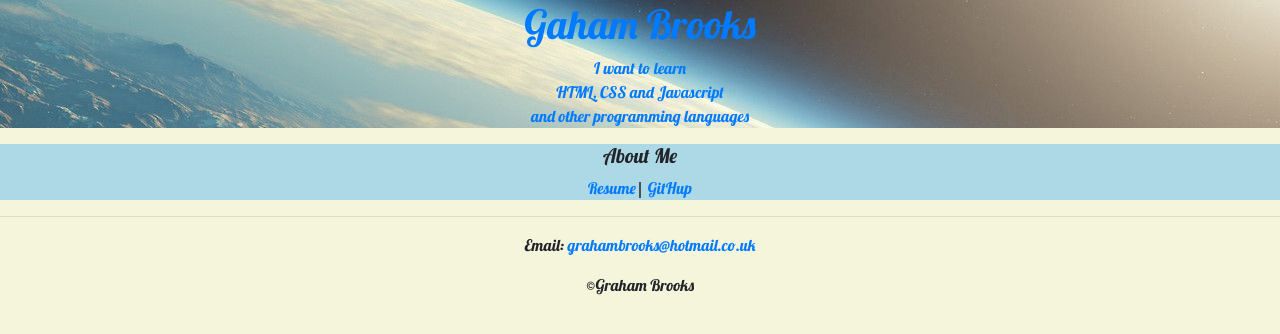
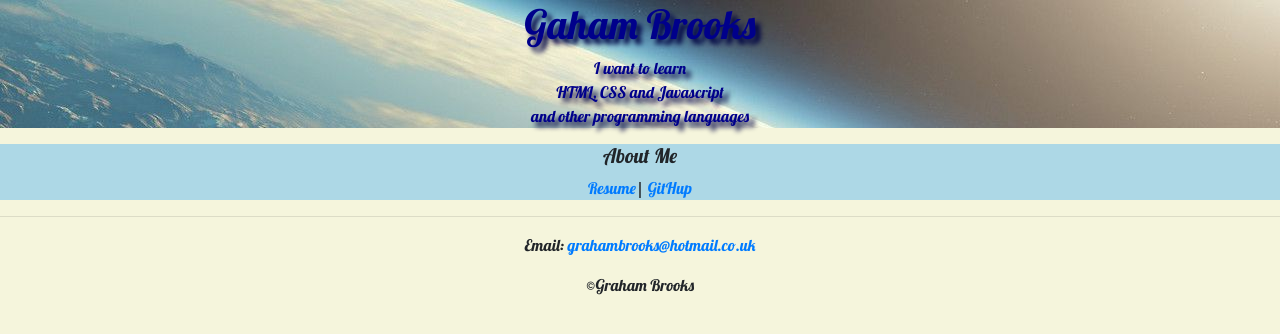
Before and after one commit to grbrooks/my-cvprofile, a PHP site: page / in a window 1280 px wide. Shown: the top 334 px of the page. Run offline with PHP 8.4, Linux system fonts and the light colour scheme.

Commit message:
--- Auto-Git Commit ---

```diff
--- a/css/styles.css
+++ b/css/styles.css
@@ -7,9 +7,12 @@ Body {
     background: url('../images/spaceship.jpg');
 
 }
-.heading h1 a:hover{
+.heading  a{
     text-decoration: none;
+    color:darkblue;
+    text-shadow: 5px 5px 5px #000444;
 }
 main{
     background-color: lightblue;
+
 }
```
